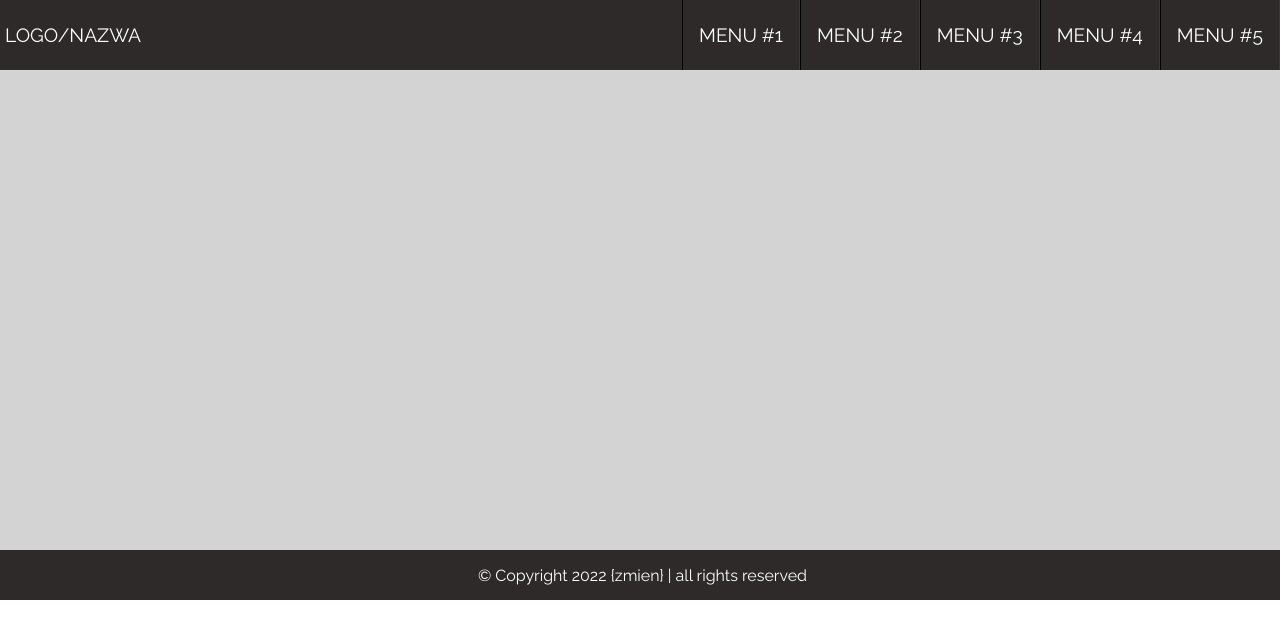
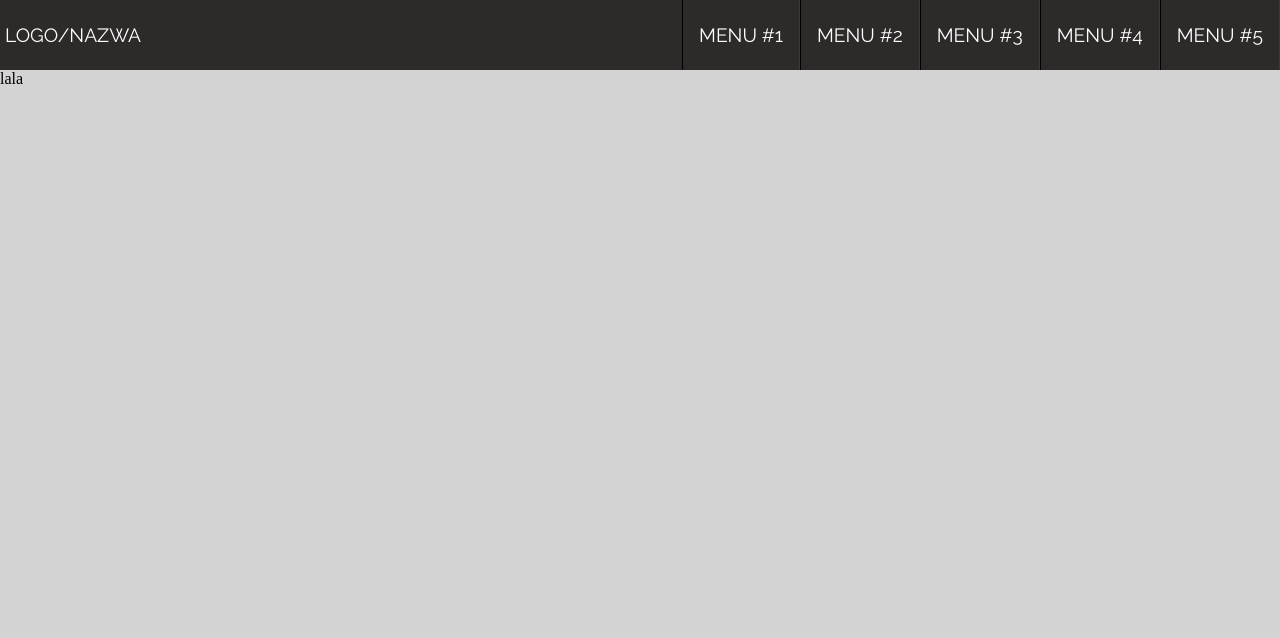
Before and after one commit to Blakeyz/template, a plain HTML site: page index.html in a window 1280 px wide. Drawn offline with Linux system fonts and the light colour scheme.

Commit message:
Add files via upload

```diff
--- a/index.html
+++ b/index.html
@@ -11,7 +11,7 @@
 		<title>{zmien}</title>
 		<script src="./scrips/menu.js" defer></script>
 	</head>
-	<body class="preload">
+	<body>
 		<div class="header">
 			<div class="logo">LOGO/NAZWA</div>
 			<div class="menupc">
@@ -61,7 +61,7 @@
 			</ul>
 		</div>
 		<div class="content">
-			<div class="cos"></div>
+			<div class="cos">lala</div>
 			<div class="footer" id="footer">
 				© Copyright 2022 {zmien} | all rights reserved
 			</div>
--- a/styles/style.css
+++ b/styles/style.css
@@ -5,7 +5,7 @@
 	box-sizing: border-box;
 }
 body {
-	overflow: hidden;
+	overflow-x: hidden;
 	width: 100vw;
 }
 .header,
@@ -16,10 +16,6 @@ body {
 	padding: 0px 0px 0px 5px;
 	color: white;
 	width: 100%;
-}
-.footer {
-	justify-content: center;
-	height: 50px;
 }
 .header,
 .footer,
@@ -38,6 +34,10 @@ body {
 	overflow-y: scroll;
 }
 .cos {
-	height: 60vh;
+	height: 100vh;
 	background-color: lightgray;
 }
+.footer {
+	justify-content: center;
+	height: 50px;
+}
```
